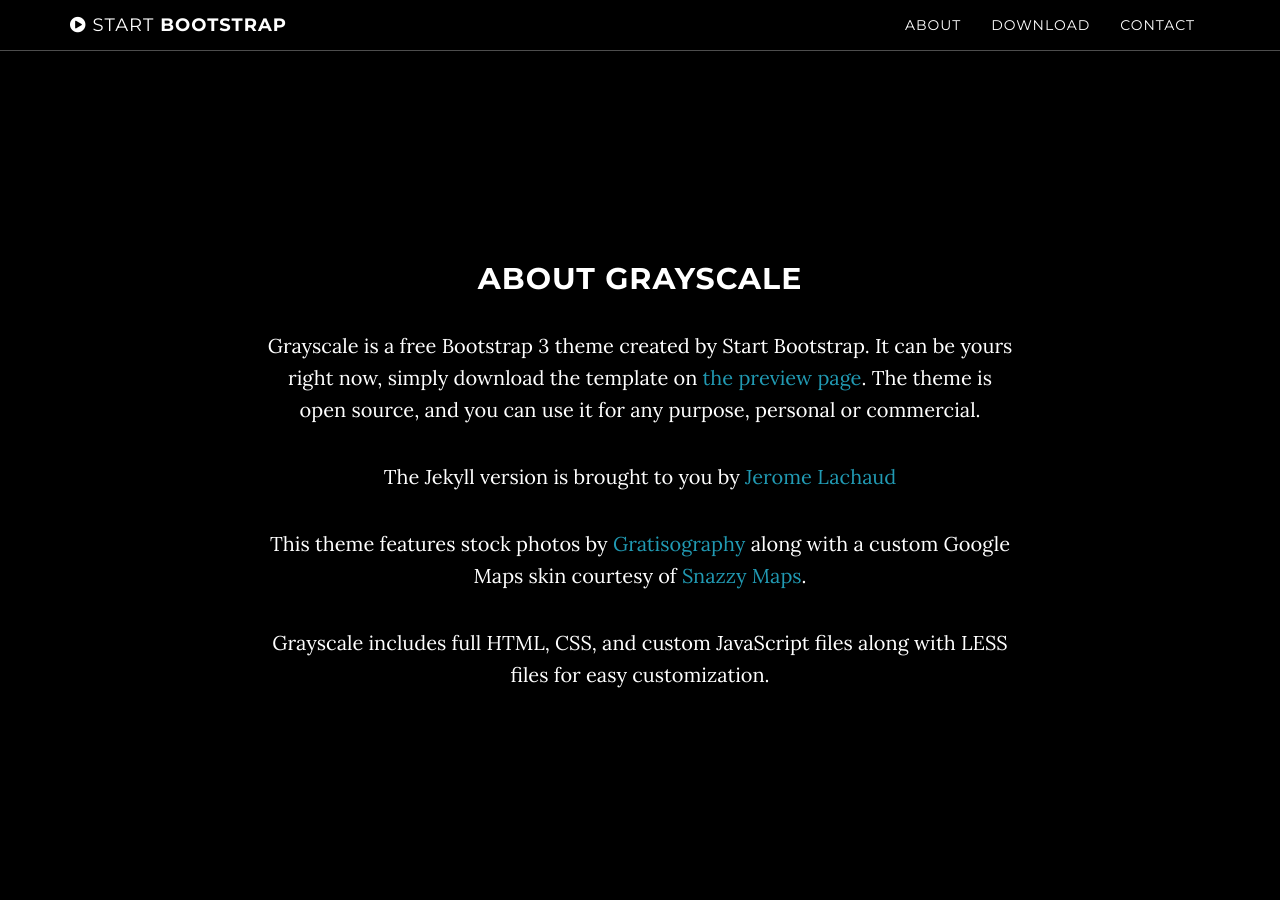
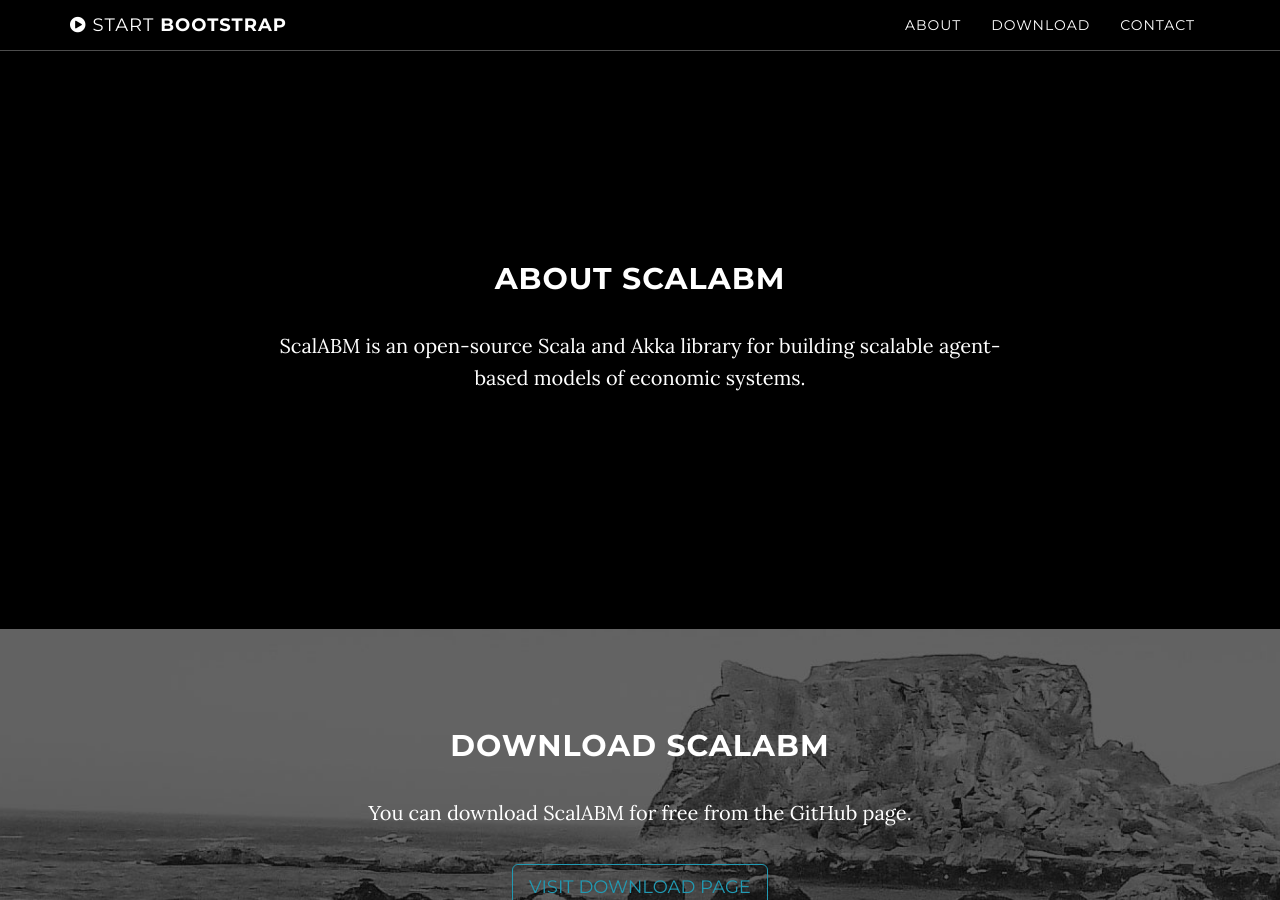
Before and after one commit to EconomicSL/commons-sandbox, a Jekyll site: the page built from index.html, in a window 1280 px wide and 900 px high, scrolled down 838 px. Built offline with Jekyll 4.4.1, drawn with Linux system fonts in a browser that asks for light colours; some of the changed text lies outside the part shown.

Commit message:
Made some cosmetic edits.

```diff
--- a/_config.yml
+++ b/_config.yml
@@ -1,8 +1,8 @@
 # Site settings
-title: Grayscale
-email: your-email@domain.com
-url: https://example.github.io
-description: "Write an awesome description for your new site here. You can edit this line in _config.yml. It will appear in your document head meta (for Google search results) and in your feed.xml site description."
+title: ScalABM
+email: david.pugh@maths.ox.ac.uk
+url: https://github.com/inet-oxford/commons-sandbox
+description: "A toolkit for developing scalable agent-based models of economic systems."
 
 # Color settings (hex-codes without the leading hash-tag)
 color:
@@ -15,15 +15,15 @@
 # Social networks usernames (many more available: google-plus, flickr, dribbble, pinterest, instagram, tumblr, linkedin, etc.)
 social:
   - title: twitter
-    url: https://twitter.com/SBootstrap
+    url:
   - title: facebook
     url:
   - title: stack-overflow
-    url: http://stackoverflow.com/questions/tagged/jekyll
+    url:
   - title: bitbucket
-    url: http://bitbucket.org/jekyll
+    url:
   - title: github
-    url: https://github.com/IronSummitMedia/startbootstrap
+    url: https://github.com/inet-oxford/
 
 # Build settings
 markdown: kramdown
--- a/_includes/about.html
+++ b/_includes/about.html
@@ -2,11 +2,8 @@
     <section id="about" class="container content-section text-center">
         <div class="row">
             <div class="col-lg-8 col-lg-offset-2">
-                <h2>About Grayscale</h2>
-                <p>Grayscale is a free Bootstrap 3 theme created by Start Bootstrap. It can be yours right now, simply download the template on <a href="http://startbootstrap.com/template-overviews/grayscale/">the preview page</a>. The theme is open source, and you can use it for any purpose, personal or commercial.</p>
-                <p>The Jekyll version is brought to you by <a href="https://github.com/jeromelachaud">Jerome Lachaud</a></p>
-                <p>This theme features stock photos by <a href="http://gratisography.com/">Gratisography</a> along with a custom Google Maps skin courtesy of <a href="http://snazzymaps.com/">Snazzy Maps</a>.</p>
-                <p>Grayscale includes full HTML, CSS, and custom JavaScript files along with LESS files for easy customization.</p>
+                <h2>About ScalABM</h2>
+                <p>ScalABM is an open-source Scala and Akka library for building scalable agent-based models of economic systems.</p>
             </div>
         </div>
     </section>
--- a/_includes/download.html
+++ b/_includes/download.html
@@ -3,9 +3,9 @@
         <div class="download-section">
             <div class="container">
                 <div class="col-lg-8 col-lg-offset-2">
-                    <h2>Download Grayscale</h2>
-                    <p>You can download Grayscale for free on the preview page at Start Bootstrap.</p>
-                    <a href="http://startbootstrap.com/template-overviews/grayscale/" class="btn btn-default btn-lg">Visit Download Page</a>
+                    <h2>Download ScalABM</h2>
+                    <p>You can download ScalABM for free from the GitHub page.</p>
+                    <a href="https://github.com/inet-oxford/commons-sandbox" class="btn btn-default btn-lg">Visit Download Page</a>
                 </div>
             </div>
         </div>
--- a/_includes/header.html
+++ b/_includes/header.html
@@ -4,8 +4,8 @@
             <div class="container">
                 <div class="row">
                     <div class="col-md-8 col-md-offset-2">
-                        <h1 class="brand-heading">Grayscale</h1>
-                        <p class="intro-text">A free, responsive, one page Bootstrap theme.<br>Created by Start Bootstrap.</p>
+                        <h1 class="brand-heading">ScalABM</h1>
+                        <p class="intro-text">A toolkit for developing scalable agent-based models of economic systems.</p>
                         <a href="#about" class="btn btn-circle page-scroll">
                             <i class="fa fa-angle-double-down animated"></i>
                         </a>
```
Also changed, not shown: 1 other file.
